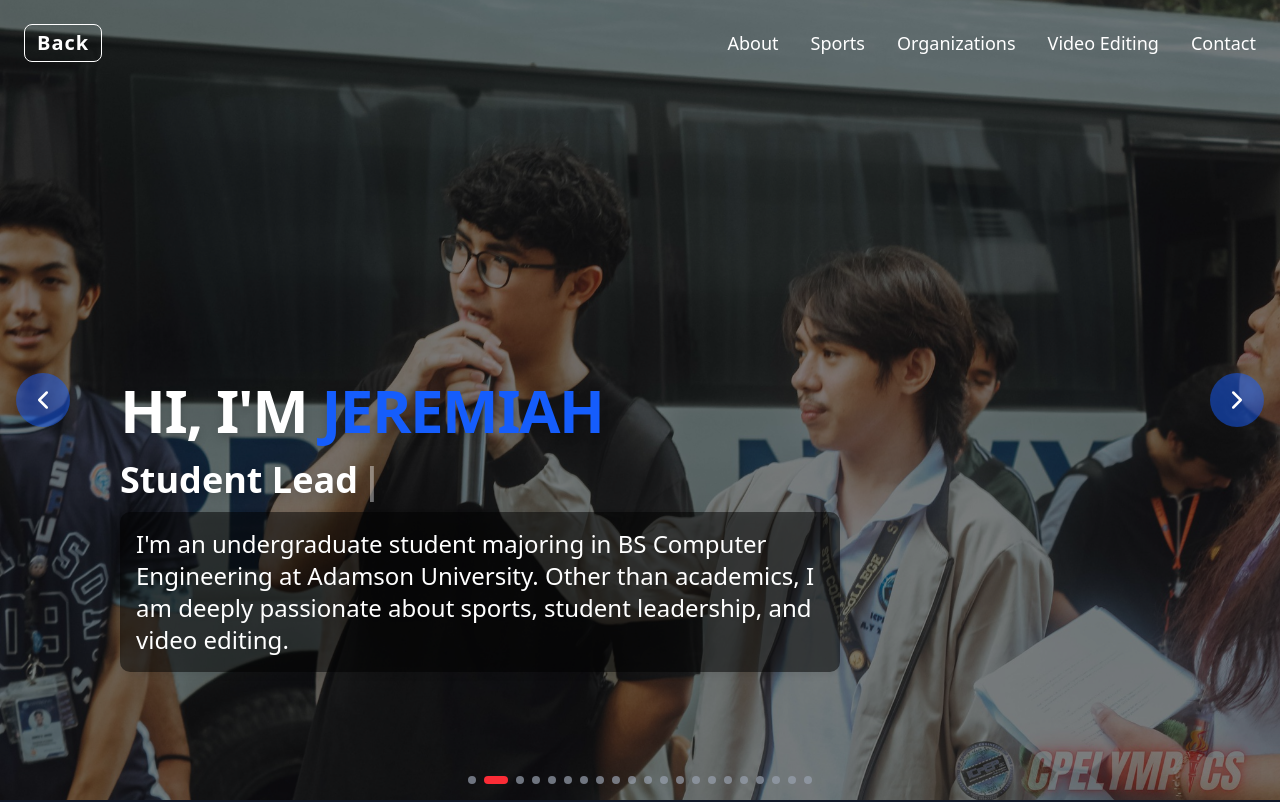
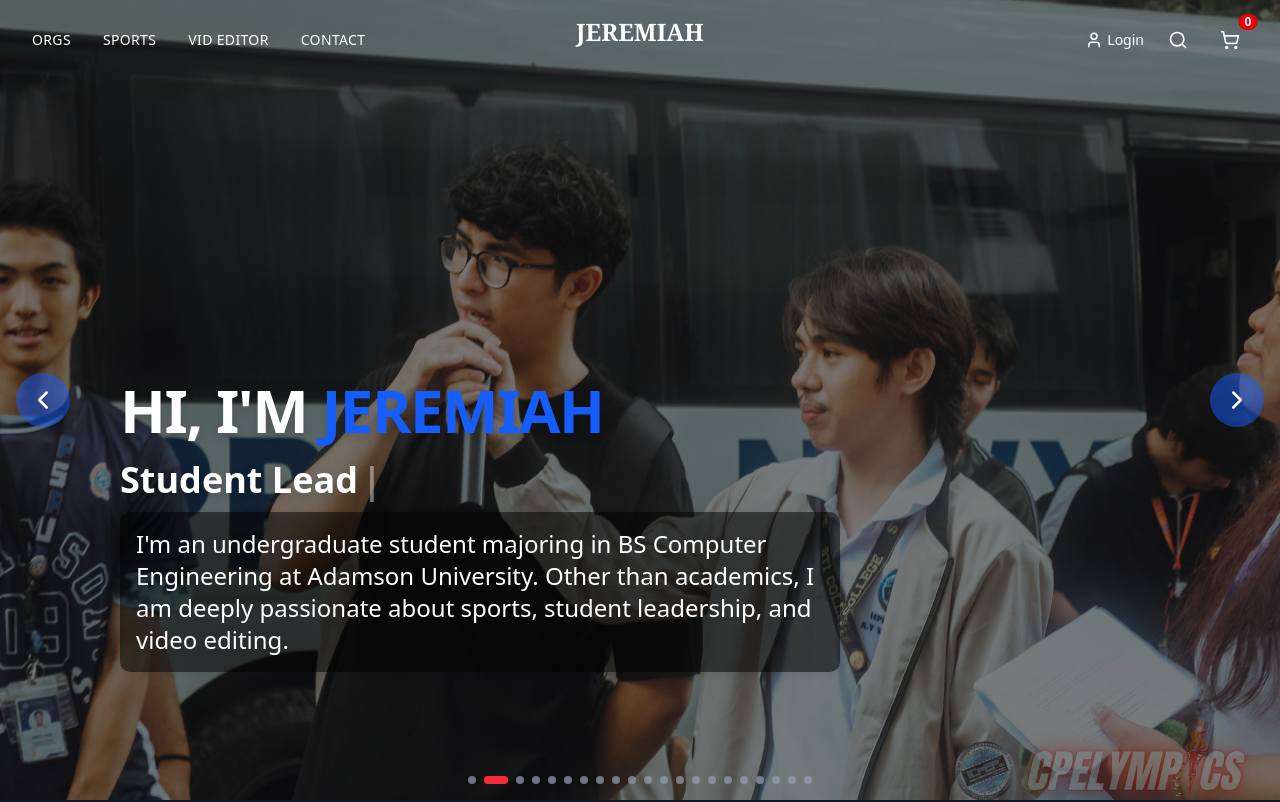
Before and after one commit to theJeremiahManalang/jeres-portfolio, a Next.js app: page /personal in a window 1280 px wide. Shown: the top 802 px of the page. Built offline with nearby package versions, Linux system fonts and the light colour scheme.

Commit message:
fixed header

```diff
--- a/src/app/personal/HeaderOverlay.tsx
+++ b/src/app/personal/HeaderOverlay.tsx
@@ -1,84 +1,158 @@
 // src/components/HeaderOverlay.tsx
-"use client"; // REQUIRED for useState and handling clicks
+"use client";
 
-import React, { useState } from 'react';
-import { Menu, X } from 'lucide-react'; // Import icons for menu toggle
+import React, { useState, useEffect } from 'react';
+import { Menu, X, ShoppingCart, Search, User } from 'lucide-react';
 
 const NAV_LINKS = [
-  { href: "#about", label: "About" },
-  { href: "#sports", label: "Sports" },
-  { href: "#organizations", label: "Organizations" },
-  { href: "#video-editing", label: "Video Editing" },
-  { href: "#contact", label: "Contact" },
+  { href: "/collections/all", label: "Orgs" },
+  { href: "/collections", label: "Sports" },
+  { href: "/pages/contact-us", label: "Vid Editor" },
+  { href: "https://charlottefolk.co/pages/charlotte-folk-holiday-pop-up-2025", label: "Contact" },
 ];
 
+// Define the scroll threshold (how far down before the header changes)
+const SCROLL_THRESHOLD = 50;
+
 export const HeaderOverlay: React.FC = () => {
-  const [isOpen, setIsOpen] = useState(false); // State to manage mobile menu visibility
+  const [isOpen, setIsOpen] = useState(false);
+  const [isScrolled, setIsScrolled] = useState(false);
+
+  const toggleMenu = () => setIsOpen(!isOpen);
+  const closeMenu = () => setIsOpen(false);
+
+  // --- SCROLL EFFECT LOGIC ---
+  useEffect(() => {
+    const handleScroll = () => {
+      // Set the state based on whether the scroll position exceeds the threshold
+      setIsScrolled(window.scrollY > SCROLL_THRESHOLD);
+    };
+
+    window.addEventListener('scroll', handleScroll);
+
+    // Cleanup the event listener on component unmount
+    return () => window.removeEventListener('scroll', handleScroll);
+  }, []);
+  // ---------------------------
+
+  // Determine the primary color (text/icons) based on the scroll state
+  const textColor = isScrolled ? 'text-gray-800' : 'text-white';
+  const headerBg = isScrolled ? 'bg-white shadow-md' : 'bg-transparent';
 
   return (
-    // Ensure header z-index is high
-    <header className="absolute top-0 left-0 w-full p-6 z-30">
-      <nav className="flex justify-between items-center text-white">
+    // Fixed position and dynamic background/shadow
+    <header className={`fixed top-0 left-0 w-full transition-all duration-300 z-50 ${headerBg}`}>
+      <div className="flex justify-between items-center h-20 px-4 md:px-8 max-w-7xl mx-auto">
 
-        {/* Left Side: Back Button */}
-        <a
-          href="/"
-          className="text-xl font-bold tracking-wider px-3 py-1 border border-white rounded-md hover:bg-white/10 transition duration-300 z-40"
-          aria-label="Go back to the main page"
+        {/* === LEFT: Mobile Menu Toggle / Desktop Nav === */}
+        <div className={`flex items-center space-x-4 ${textColor}`}>
+            {/* 1. Mobile Menu Toggle: Visible on SM and MD, hidden on LG and up */}
+            <button
+                className="lg:hidden p-2" // Correct: Visible up to MD, hidden at LG
+                onClick={toggleMenu}
+                aria-label="Toggle navigation menu"
+                aria-controls="mobile-menu-drawer"
+                aria-expanded={isOpen}
             >
-          Back
-        </a>
+                {isOpen ? <X size={24} /> : <Menu size={24} />}
+            </button>
 
-        {/* Right Side: Desktop Menu (Visible on medium screens and up) */}
-        <ul className="hidden md:flex space-x-8 text-lg">
+            {/* 2. Desktop Navigation Menu: Hidden on SM and MD, visible on LG and up */}
+            <nav id="desktop-menu" className="hidden lg:block" aria-label="Main Navigation">
+                <ul className="flex space-x-6 lg:space-x-8 text-sm uppercase tracking-wide font-medium">
+                    {/* Re-add the Home link */}
                     {NAV_LINKS.map(link => (
                         <li key={link.href}>
-              <a href={link.href} className="hover:text-blue-600 transition">
+                            <a
+                                href={link.href}
+                                className="relative transition group"
+                            >
                                 {link.label}
+                                <span className={`absolute left-0 bottom-0 h-0.5 w-0 transition-all duration-300 group-hover:w-full bg-white`}></span>
                             </a>
                         </li>
                     ))}
                 </ul>
+            </nav>
+        </div>
 
-        {/* Right Side: Mobile Hamburger Icon (Visible on small screens) */}
+        {/* === CENTER: Logo === */}
+        <a
+          href="/"
+          className="absolute left-1/2 transform -translate-x-1/2 h-10 md:h-12"
+          aria-label="Charlotte Folk Home"
+        >
+          <span className={`text-2xl font-serif font-bold transition-colors duration-300 ${textColor}`}>
+              JEREMIAH
+          </span>
+        </a>
+
+        {/* === RIGHT: Action Icons (Login, Search, Cart) === */}
+        <div className={`flex items-center space-x-4 ${textColor}`}>
+            <a
+                href="/account"
+                title="My Account"
+                className="hidden sm:flex items-center space-x-1 text-sm font-medium hover:text-blue-600 transition"
+            >
+                <User size={18} className="hidden lg:block" />
+                <span>Login</span>
+            </a>
+
+            <a href="/search" title="Search" className="hover:text-blue-600 transition p-2">
+                <Search size={20} />
+            </a>
+
+            <a href="/cart" title="Cart" className="relative hover:text-blue-600 transition p-2">
+                <ShoppingCart size={20} />
+                <span className="absolute top-0 right-0 inline-flex items-center justify-center px-1.5 py-0.5 text-xs font-bold leading-none text-white transform translate-x-1/2 -translate-y-1/2 bg-red-600 rounded-full">
+                    0
+                </span>
+            </a>
+        </div>
+      </div>
+
+      {/* --- Mobile Menu Drawer (Always opaque white text/icons for contrast) --- */}
+      <div
+        id="mobile-menu-drawer"
+        className={`fixed top-0 left-0 h-full w-full bg-black/50 transition-opacity duration-300 z-40 lg:hidden ${
+          isOpen ? 'opacity-100 pointer-events-auto' : 'opacity-0 pointer-events-none'
+        }`}
+        role="dialog"
+        aria-modal="true"
+        onClick={closeMenu}
+      >
+          <div
+              className={`absolute top-0 left-0 h-full w-64 bg-white text-gray-800 shadow-xl transition-transform duration-300 ease-in-out ${
+                  isOpen ? 'translate-x-0' : '-translate-x-full'
+              }`}
+              onClick={(e) => e.stopPropagation()}
+          >
               <button
-          className="md:hidden z-40 p-2"
-          onClick={() => setIsOpen(!isOpen)}
-          aria-label="Toggle navigation menu"
+                  className="absolute top-6 left-6 p-2"
+                  onClick={closeMenu}
+                  aria-label="Close navigation menu"
               >
-          {isOpen ? <X size={30} /> : <Menu size={30} />}
+                  <X size={24} />
               </button>
-      </nav>
 
-      {/* --- Mobile Dropdown Menu (Activated by Hamburger) --- */}
-      <div
-        className={`fixed top-0 right-0 h-full w-64 bg-black/30 backdrop-blur-sm shadow-xl transition-transform duration-300 ease-in-out z-30 ${
-          isOpen ? 'translate-x-0' : 'translate-x-full'
-        } md:hidden`}
-        // Add padding to avoid overlaying the top navigation bar/icon
-        onClick={() => setIsOpen(false)}
-      >
-        <ul className="flex flex-col space-y-8 pt-24 items-center text-2xl font-semibold">
+              <ul className="flex flex-col space-y-4 pt-24 px-6 text-lg font-semibold uppercase">
                   {NAV_LINKS.map(link => (
                       <li key={link.href}>
                           <a
                               href={link.href}
-                className="text-white hover:text-blue-600 transition"
+                              // Added: relative, group, and fixed hover to contrast with the white background
+                              className="relative transition group hover:text-gray-900 block py-2"
+                              onClick={closeMenu}
                           >
                               {link.label}
+                              {/* Re-introduced Underline Span */}
+                              <span className="absolute left-0 bottom-0 h-0.5 bg-gray-900 w-0 transition-all duration-300 group-hover:w-full"></span>
                           </a>
                       </li>
                   ))}
               </ul>
           </div>
-
-      {/* Optional: Darken background when mobile menu is open */}
-      {isOpen && (
-        <div
-          className="fixed inset-0 bg-black/50 z-20 md:hidden"
-          onClick={() => setIsOpen(false)}
-        />
-      )}
+      </div>
     </header>
   );
 };
```
Lines whose indentation alone changed are shown as unchanged.
